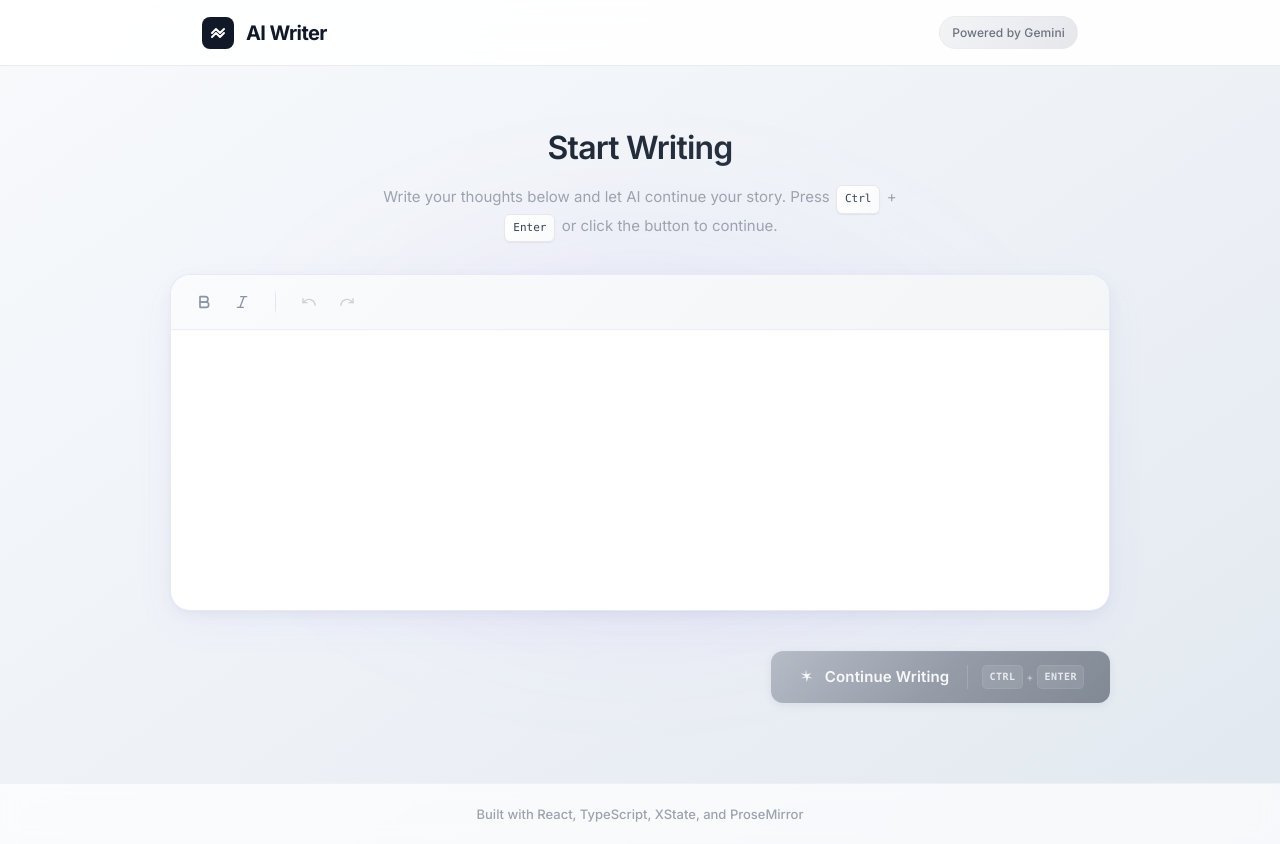
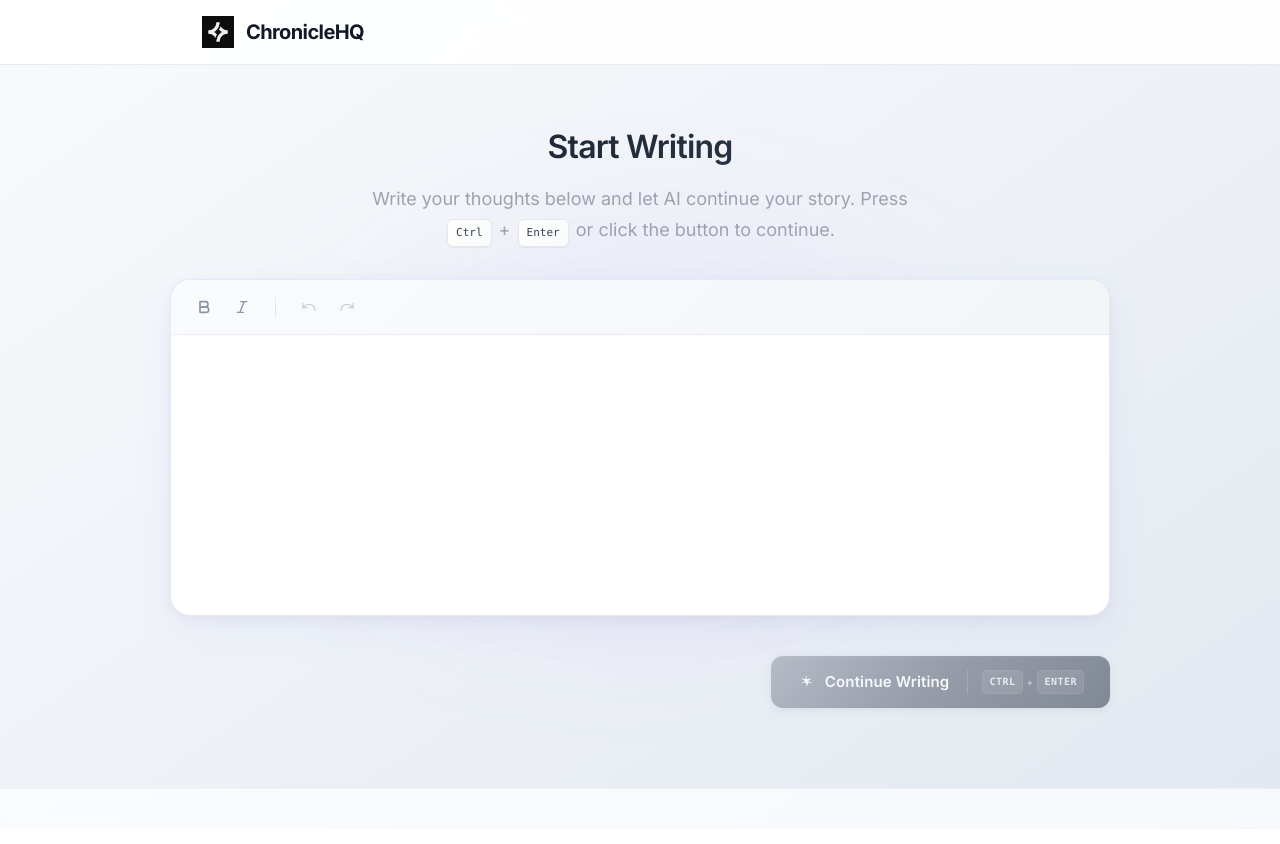
Before and after one commit to asthaag/ChronicleHQ-AI-Writer, a React (Vite) app: page / in a window 1280 px wide. Built offline with nearby package versions, Linux system fonts and the light colour scheme; no server answers.

Commit message:
new logo and ui updates

```diff
--- a/src/App.css
+++ b/src/App.css
@@ -185,11 +185,11 @@ body {
 }
 
 .editor-header p {
-  font-size: 15px;
+  font-size: 18px;
   color: #9ca3af;
-  max-width: 520px;
+  max-width: 580px;
   margin: 0 auto;
-  line-height: 1.65;
+  line-height: 1.7;
 }
 
 .editor-header kbd {
@@ -450,8 +450,8 @@ body {
   }
 
   .editor-header p {
-    font-size: 14px;
-    line-height: 1.6;
+    font-size: 16px;
+    line-height: 1.65;
   }
 
   .action-bar {
--- a/src/App.tsx
+++ b/src/App.tsx
@@ -182,33 +182,8 @@ function App() {
       <header className="app-header">
         <div className="header-content">
           <div className="logo">
-            <svg
-              width="32"
-              height="32"
-              viewBox="0 0 32 32"
-              fill="none"
-              xmlns="http://www.w3.org/2000/svg"
-            >
-              <rect width="32" height="32" rx="8" fill="#111827" />
-              <path
-                d="M10 16L14 12L18 16L22 12"
-                stroke="white"
-                strokeWidth="2"
-                strokeLinecap="round"
-                strokeLinejoin="round"
-              />
-              <path
-                d="M10 20L14 16L18 20L22 16"
-                stroke="white"
-                strokeWidth="2"
-                strokeLinecap="round"
-                strokeLinejoin="round"
-              />
-            </svg>
-            <span className="logo-text">AI Writer</span>
-          </div>
-          <div className="header-actions">
-            <span className="powered-by">Powered by Gemini</span>
+            <img src="/logo.png" alt="ChronicleHQ Logo" width="32" height="32" />
+            <span className="logo-text">ChronicleHQ</span>
           </div>
         </div>
       </header>
@@ -266,7 +241,6 @@ function App() {
 
       {/* Footer */}
       <footer className="app-footer">
-        <p>Built with React, TypeScript, XState, and ProseMirror</p>
       </footer>
 
       {/* Toast Notifications */}
```
Also changed, not shown: public/logo.png (added), 1 other file (tests, documents, lock files or other folders).
